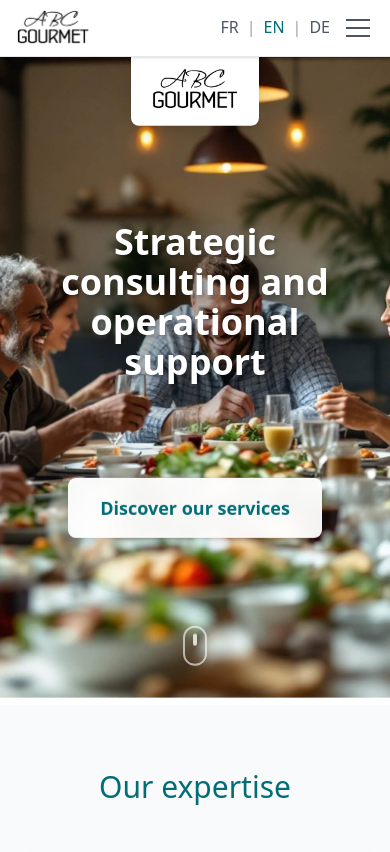
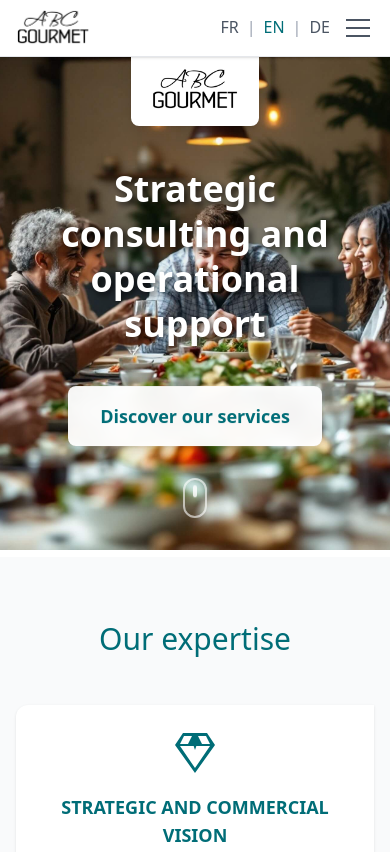
Before and after one commit to KewneWhimsy/magali, an Astro site: page /en in a window 390 px wide. Shown: the top 852 px of the page. Built offline with nearby package versions, Linux system fonts and the light colour scheme; Astro itself is replaced by a stand-in of ours.

Commit message:
responsive hero

```diff
--- a/src/components/hero.astro
+++ b/src/components/hero.astro
@@ -1,5 +1,5 @@
 ---
-// src/components/hero.astro - Version KISS avec Tailwind
+// src/components/hero.astro - Version simplifiée avec logo en haut
 import OptimizeImage from './optimize_image.astro';
 
 interface Props {
@@ -13,7 +13,7 @@ interface Props {
 const { variant = 'overlay', lang, title, buttonText, buttonHref } = Astro.props;
 ---
 
-<section class="relative min-h-[600px] lg:min-h-[700px] flex items-center justify-center overflow-hidden">
+<section class="relative min-h-[500px] md:min-h-[600px] lg:min-h-[700px] flex flex-col overflow-hidden">
   <!-- Image de fond -->
   <div class="absolute inset-0 z-0">
     <OptimizeImage
@@ -25,17 +25,15 @@ const { variant = 'overlay', lang, title, buttonText, buttonHref } = Astro.props
       sizes="100vw"
     />
 
-    <!-- Variant 1: Superposition classique avec dégradé -->
+    <!-- Overlays selon la variante -->
     {variant === 'overlay' && (
       <div class="absolute inset-0 bg-gradient-to-r from-[var(--color-primary)] via-[var(--color-primary-hover)] to-[var(--color-secondary)] opacity-85"></div>
     )}
 
-    <!-- Variant 2: Mode de fusion (blend mode) -->
     {variant === 'blend' && (
       <div class="absolute inset-0 bg-[var(--color-primary)] mix-blend-multiply opacity-70"></div>
     )}
 
-    <!-- Variant 3: Dégradé complexe avec zones de transparence -->
     {variant === 'gradient' && (
       <>
         <div class="absolute inset-0 bg-gradient-to-br from-[var(--color-primary)]/90 via-[var(--color-primary-hover)]/60 to-transparent"></div>
@@ -43,7 +41,6 @@ const { variant = 'overlay', lang, title, buttonText, buttonHref } = Astro.props
       </>
     )}
 
-    <!-- Variant 4: Effet de texture avec motif -->
     {variant === 'texture' && (
       <>
         <div class="absolute inset-0 bg-[var(--color-primary)] opacity-75"></div>
@@ -52,40 +49,42 @@ const { variant = 'overlay', lang, title, buttonText, buttonHref } = Astro.props
       </>
     )}
 
-    <!-- Variant 5: Aucun effet - image pure -->
     {variant === 'none' && (
       <div class="absolute inset-0"></div>
     )}
   </div>
 
-  <!-- Contenu principal -->
-  <div class={`relative z-10 max-w-6xl mx-auto px-4 mb-40 text-center ${variant === 'none' ? 'text-white' : 'text-white'}`}>
-    <!-- Logo avec bordure blanche simple -->
-    <div class="mb-8 flex justify-center">
-      <div class="bg-white px-4 pb-2 pt-3 sm:px-6 sm:pb-3 sm:pt-4  border-4 border-white rounded-b-lg shadow-lg">
+  <!-- Logo collé en haut -->
+  <div class="relative z-10 flex justify-center">
+    <div class="bg-white px-4 pb-2 pt-3 sm:px-6 sm:pb-3 sm:pt-4 border-4 border-white rounded-b-lg shadow-lg">
       <OptimizeImage
         src="/src/assets/img/logow_300x162.png"
         alt="ABC Gourmet Logo"
-          class="h-12 sm:h-18 w-auto"
+        class="h-12 sm:h-16 w-auto"
         loading="eager"
         widths={[150, 200, 300]}
       />
     </div>
   </div>
 
-    <h1 class={`text-4xl md:text-6xl lg:text-7xl font-bold my-24 fade-in-up ${variant === 'none' ? 'drop-shadow-2xl drop-shadow-black' : 'drop-shadow-lg'}`}>
+  <!-- Contenu principal centré -->
+  <div class="relative z-10 flex-1 flex items-center justify-center px-4">
+    <div class="text-center text-white max-w-4xl">
+      <h1 class={`text-4xl md:text-6xl lg:text-7xl font-bold leading-tight md:leading-tight lg:leading-tight ${variant === 'none' ? 'drop-shadow-2xl' : 'drop-shadow-lg'}`}>
         {title}
       </h1>
+    </div>
+  </div>
+
+  <!-- CTA et indicateur de scroll en bas -->
+  <div class="relative z-10 pb-8 flex flex-col items-center gap-8">
     <a
       href={buttonHref}
       class="inline-block bg-white/95 backdrop-blur-sm text-[var(--color-primary)] font-semibold px-8 py-4 text-lg rounded-lg hover:bg-white hover:scale-105 transition-all duration-300 shadow-lg hover:shadow-xl"
     >
       {buttonText}
     </a>
-  </div>
 
-  <!-- Indicateur de scroll -->
-  <div class="absolute bottom-8 left-1/2 transform -translate-x-1/2 z-10">
     <div class="w-6 h-10 border-2 border-white/60 rounded-full flex justify-center">
       <div class="w-1 h-3 bg-white/80 rounded-full mt-2 animate-bounce"></div>
     </div>
@@ -93,7 +92,7 @@ const { variant = 'overlay', lang, title, buttonText, buttonHref } = Astro.props
 </section>
 
 <style>
-  /* Animation pour l'effet de parallaxe subtil */
+  /* Animation parallaxe subtile */
   @media (prefers-reduced-motion: no-preference) {
     section {
       animation: subtleParallax 20s ease-in-out infinite;
@@ -105,12 +104,12 @@ const { variant = 'overlay', lang, title, buttonText, buttonHref } = Astro.props
     50% { transform: translateY(-10px); }
   }
 
-  /* Amélioration de la lisibilité du texte pour la variante "none" */
-  h1, p {
-    text-shadow: 2px 2px 4px rgba(0, 0, 0, 0.3);
+  /* Styles pour la variante "none" */
+  .drop-shadow-2xl {
+    text-shadow: 3px 3px 6px rgba(0, 0, 0, 0.7);
   }
 
-  /* Effet de hover pour le bouton */
+  /* Hover effect du bouton */
   a:hover {
     box-shadow: 0 10px 25px rgba(0, 0, 0, 0.2);
   }
```
Lines whose indentation alone changed are shown as unchanged.
